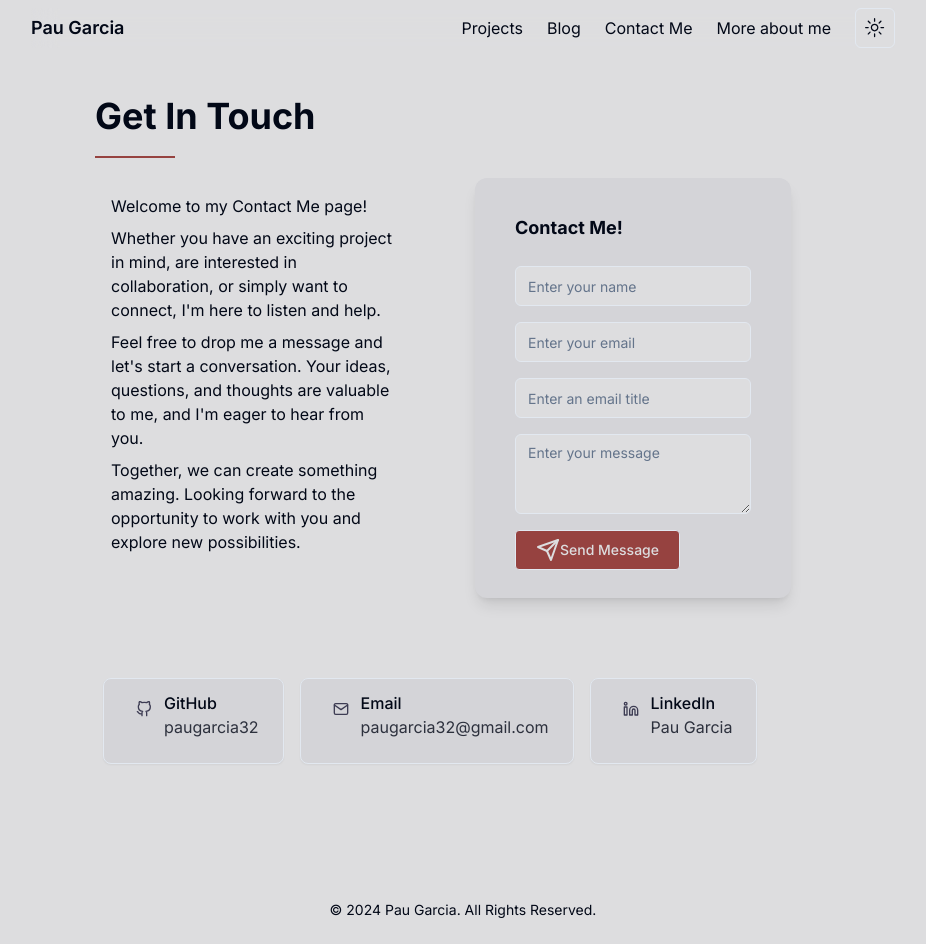
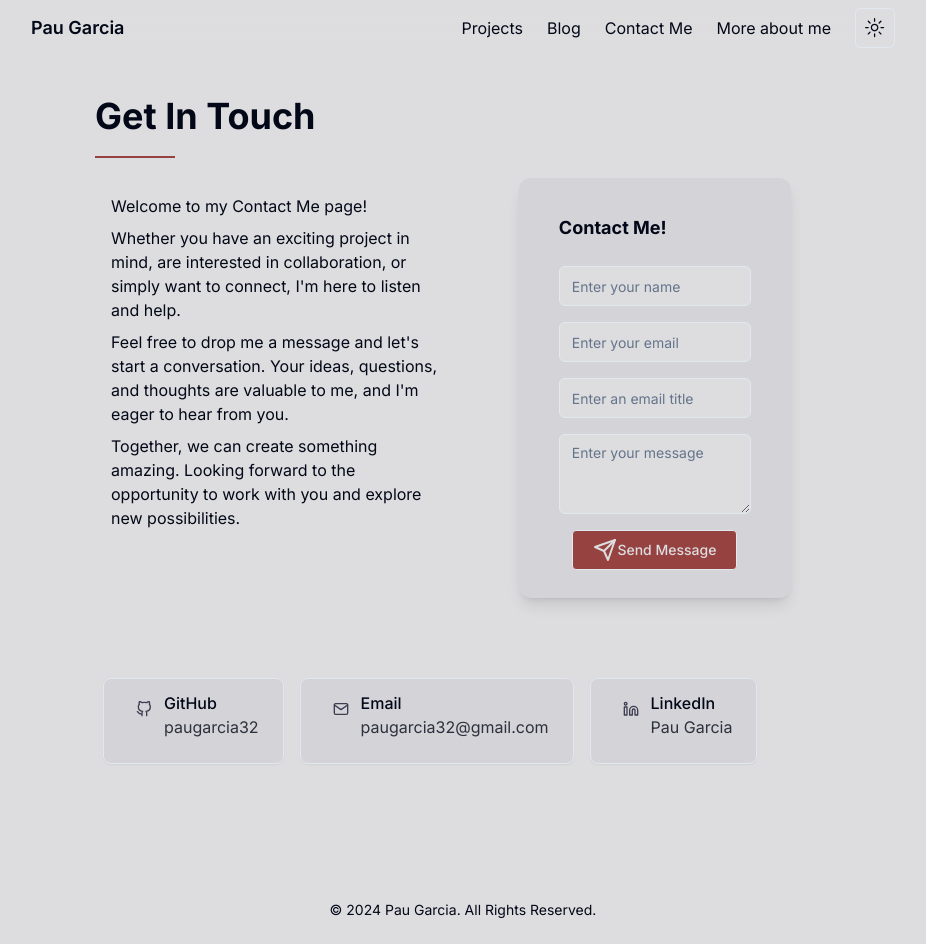
Before and after one commit to paugarcia32/paugarcia.dev, a Next.js app: page /contact in a window 1280 px wide. Shown: the whole page, without its empty margins (177-1103 px from the left). Built offline with nearby package versions, Linux system fonts and the light colour scheme.

Commit message:
contact form

```diff
--- a/src/components/contact-form.tsx
+++ b/src/components/contact-form.tsx
@@ -71,40 +71,40 @@ export default function ContactForm() {
   }
 
   return (
-    <div className="dark:bg-zinc-900 bg-zinc-300 py-5 px-10 mx-10 rounded-xl shadow-lg font-body w-lg">
-      <h2 className="font-bold text-lg py-4 font-title">Contact Me!</h2>
-      <form onSubmit={handleSubmit}>
+    <div className="dark:bg-zinc-900 bg-zinc-300 py-5 px-10 mx-10 rounded-xl shadow-lg font-body max-w-lg w-full">
+      <h2 className="font-bold text-lg py-4 font-title mx-auto">Contact Me!</h2>
+      <form onSubmit={handleSubmit} className="flex flex-col items-center">
         <div className="py-2 w-full">
           <Input
             type="text"
             placeholder="Enter your name"
             id="name"
-            className="min-w-max"
+            className="w-full"
             required
           />
         </div>
-        <div className="py-2">
+        <div className="py-2 w-full">
           <Input
             type="email"
             placeholder="Enter your email"
             id="email"
-            className="min-w-max"
+            className="w-full"
             required
           />
         </div>
-        <div className="py-2">
+        <div className="py-2 w-full">
           <Input
             type="text"
             placeholder="Enter an email title"
             id="subject"
-            className="min-w-max"
+            className="w-full"
             required
           />
         </div>
-        <div className="py-2 max-h-full">
+        <div className="py-2 w-full">
           <Textarea
             placeholder="Enter your message"
-            className="min-w-max"
+            className="w-full"
             name="message"
             required
           />
@@ -112,10 +112,10 @@ export default function ContactForm() {
         <Button
           variant="outline"
           type="submit"
-          className="bg-accent hover:bg-primary text-background px-5 py-2 my-2 rounded font-body min-w-max"
+          className="bg-accent hover:bg-primary text-background px-5 py-2 my-2 rounded font-body flex items-center"
           disabled={loading}
         >
-          <SendIcon />
+          <SendIcon className="mr-2" />
           Send Message
         </Button>
       </form>
```
